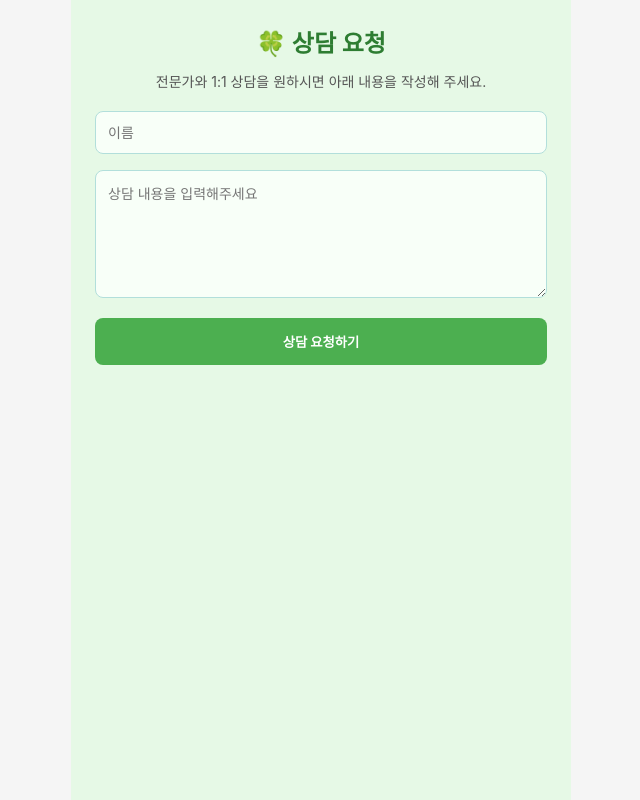
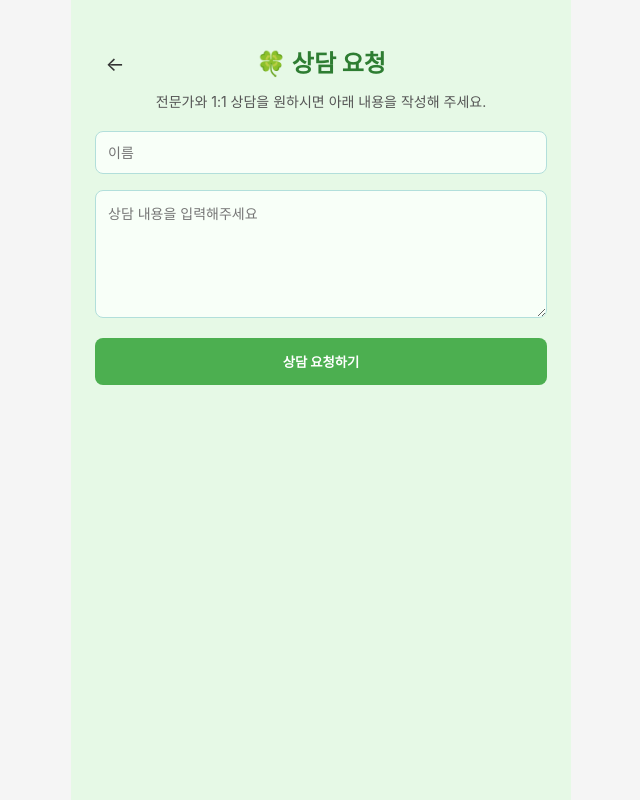
Before and after one commit to likelion-erica-haejoyoyak/CheckSign-front, a React (Create React App) app: page /consult in a window 1280 px wide. Shown: the whole page, without its empty margins (319-959 px from the left). Built offline with nearby package versions, Linux system fonts and the light colour scheme; a web font is replaced by a local one.

Commit message:
상담 요청 페이지에 뒤로가기 버튼 추가

```diff
--- a/src/components/Consult.jsx
+++ b/src/components/Consult.jsx
@@ -14,7 +14,11 @@ const ConsultPage = () => {
 
   return (
     <div className="consult-page">
-      <h2>🍀 상담 요청</h2>
+      <div className="header-with-back">
+        <button className="back-button" onClick={() => window.history.back()}>←</button>
+        <h2>🍀 상담 요청</h2>
+      </div>
+
       <p className="subtext">전문가와 1:1 상담을 원하시면 아래 내용을 작성해 주세요.</p>
 
       <form onSubmit={handleSubmit} className="consult-form">
--- a/src/styles/Consult&History.css
+++ b/src/styles/Consult&History.css
@@ -77,3 +77,18 @@ h2 {
 .answer {
   color: #444;
 }
+
+.back-button {
+  font-size: 20px;
+  background: none;
+  border: none;
+  cursor: pointer;
+  position: absolute;
+  top: 20px;
+  left: 0px;
+}
+
+.header-with-back {
+  position: relative;
+  padding-top: 20px;
+}
```
